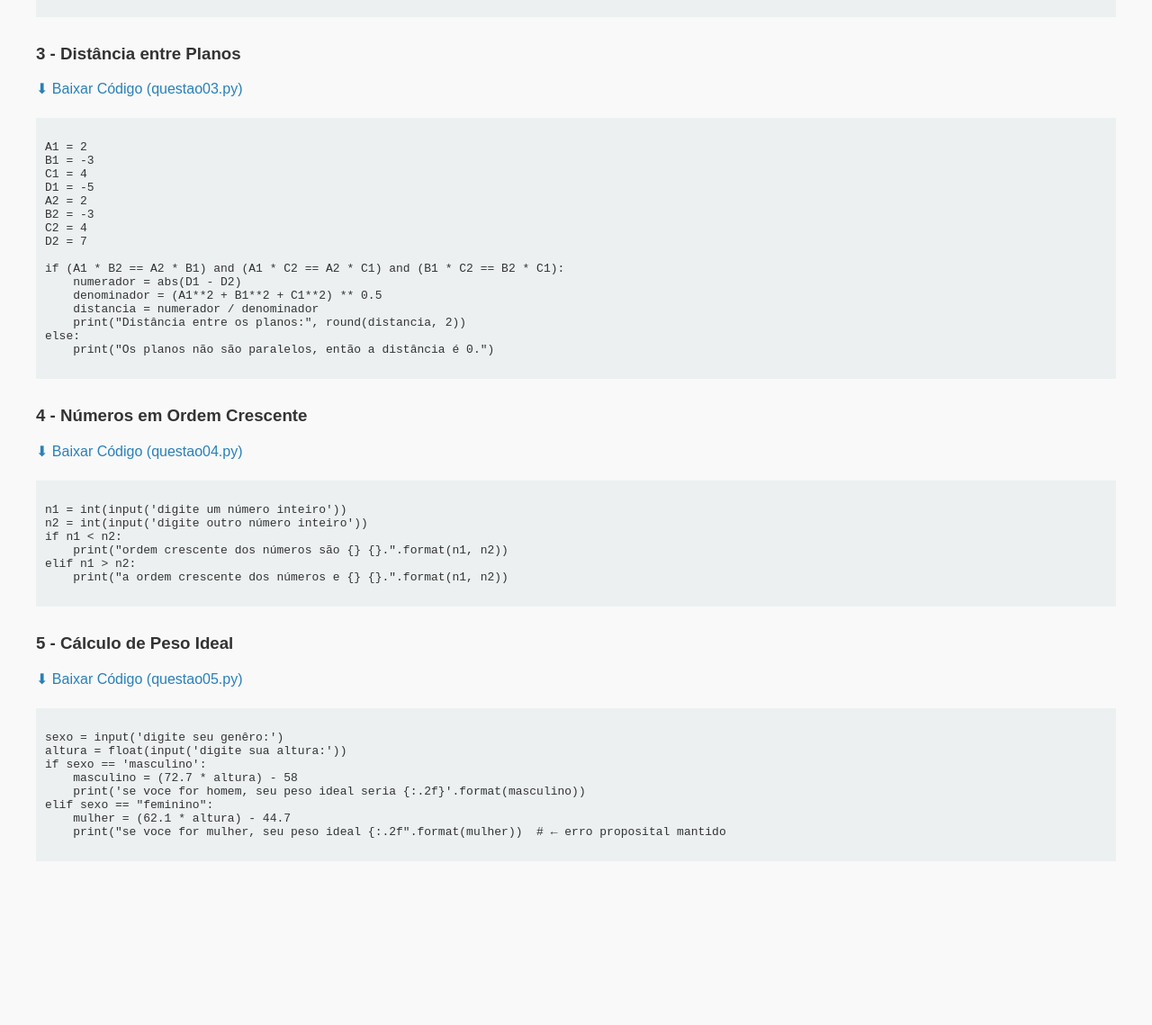
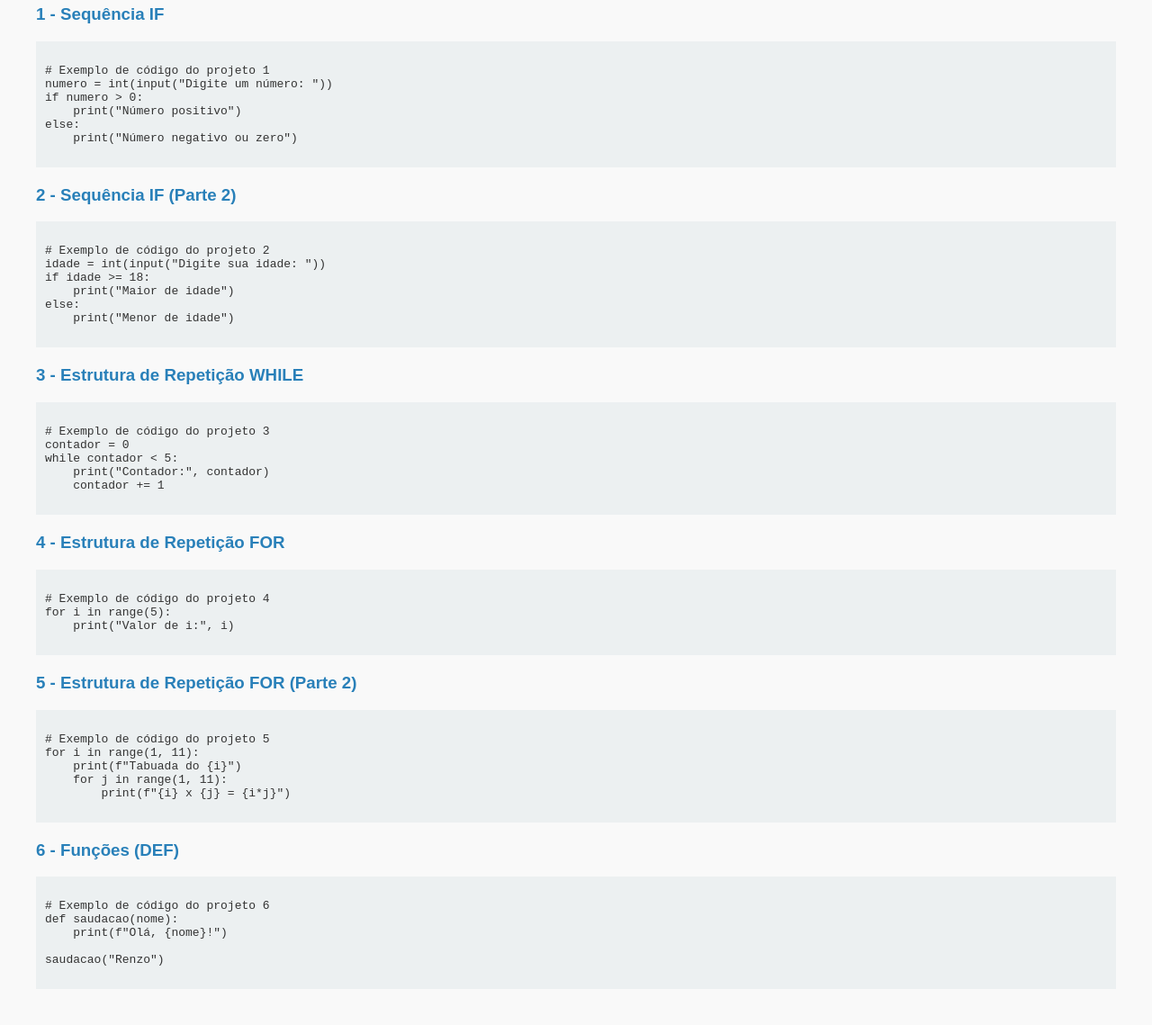
Before and after one commit to renzovaz/College-Projects, a plain HTML site: page index.html in a window 1280 px wide. Shown: the part 759-1898 px from the top of the page at 90% size. Before the commit the page ends 1756 px from the top, so only its background shows below. Drawn offline with Linux system fonts and the light colour scheme.

Commit message:
anexo do meu site do Github Pages ao repositório

```diff
--- a/index.html
+++ b/index.html
@@ -2,7 +2,7 @@
 <html lang="pt-BR">
 <head>
   <meta charset="UTF-8">
-  <title>Seu Nome - Projetos Acadêmicos</title>
+  <title>Renzo Machado Vaz - Projetos Acadêmicos</title>
   <style>
     body {
       font-family: Arial, sans-serif;
@@ -17,7 +17,7 @@
       margin-bottom: 40px;
     }
     .project {
-      margin-bottom: 30px;
+      margin-bottom: 20px;
     }
     .project pre {
       background-color: #ecf0f1;
@@ -31,96 +31,106 @@
     a:hover {
       text-decoration: underline;
     }
-    .download-link {
-      display: inline-block;
-      margin-bottom: 10px;
-    }
   </style>
 </head>
 <body>
 
-  <h1>Seu Nome</h1>
-  <p><strong>Idade:</strong> Sua Idade</p>
-  <p><strong>E-mail:</strong> <a href="mailto:seu.email@exemplo.com">seu.email@exemplo.com</a></p>
-  <p><strong>Localização:</strong> Sua Cidade – UF</p>
-  <p><strong>Curso:</strong> Seu Curso – Instituição</p>
+  <h1>Renzo Machado Vaz</h1>
+  <p><strong>Idade:</strong> 18 anos</p>
+  <p><strong>E-mail:</strong> <a href="mailto:renzo.vaz@sempreceub.com">renzo.vaz@sempreceub.com</a></p>
+  <p><strong>Localização:</strong> Brasília – DF</p>
+  <p><strong>Curso:</strong> Engenharia de Software – CEUB (em andamento)</p>
 
   <section>
     <h2>Sobre Mim</h2>
-    <p>Descrição breve sobre você, seu interesse por tecnologia, projetos, estudos, etc.</p>
+    <p>Sou estudante de Engenharia de Software no Centro Universitário CEUB, residente em Brasília-DF. Desde cedo, sou apaixonado por tecnologia, programação e inovação. Entrei no curso com o desejo de transformar ideias em soluções reais, criando sistemas que impactem firmemente o cotidiano das pessoas.</p>
+    <p>Atualmente estou no início de minha trajetória acadêmica, mas já venho desenvolvendo projetos pessoais e estudando por conta própria linguagens de programação e ferramentas de produtividade. Busco oportunidades de estágio ou participação em projetos para aplicar meus conhecimentos, crescer como profissional e contribuir com equipes multidisciplinares.</p>
+  </section>
+
+  <section>
+    <h2>Formação</h2>
+    <ul>
+      <li>Ensino Médio Completo</li>
+      <li>Engenharia de Software (iniciado em 2025 – CEUB)</li>
+    </ul>
+  </section>
+
+  <section>
+    <h2>Cursos Complementares</h2>
+    <ul>
+      <li>Microsoft Excel Intermediário</li>
+      <li>Microsoft Word Intermediário</li>
+      <li>Noções de HTML, CSS e lógica de programação</li>
+      <li>Google Workspace para produtividade</li>
+    </ul>
   </section>
 
   <section>
     <h2>Projetos Acadêmicos</h2>
 
     <div class="project">
-      <h3>1 - Cálculo do Volume da Esfera</h3>
-      <a class="download-link" href="questao01.py" download>⬇ Baixar Código (questao01.py)</a>
+      <h3><a href="1-ap-lp-sequencia-if/">1 - Sequência IF</a></h3>
       <pre><code>
-r = float(input('digite o valor da esfera'))
-volume = (4/3) * 3.14 * (r**4)
-print(volume)
+# Exemplo de código do projeto 1
+numero = int(input("Digite um número: "))
+if numero > 0:
+    print("Número positivo")
+else:
+    print("Número negativo ou zero")
       </code></pre>
     </div>
 
     <div class="project">
-      <h3>2 - Cálculo de Consumo de Água</h3>
-      <a class="download-link" href="questao02.py" download>⬇ Baixar Código (questao02.py)</a>
+      <h3><a href="2-ap-lp-sequencia-if/">2 - Sequência IF (Parte 2)</a></h3>
       <pre><code>
-peso = float(input('digite seu peso'))
-agua = peso * 0.03
-print('para seu peso, o consugmo ideal de agua seria {}'.format(agua))
+# Exemplo de código do projeto 2
+idade = int(input("Digite sua idade: "))
+if idade >= 18:
+    print("Maior de idade")
+else:
+    print("Menor de idade")
       </code></pre>
     </div>
 
     <div class="project">
-      <h3>3 - Distância entre Planos</h3>
-      <a class="download-link" href="questao03.py" download>⬇ Baixar Código (questao03.py)</a>
+      <h3><a href="3-ap-lp-while/">3 - Estrutura de Repetição WHILE</a></h3>
       <pre><code>
-A1 = 2
-B1 = -3
-C1 = 4
-D1 = -5
-A2 = 2
-B2 = -3
-C2 = 4
-D2 = 7
-
-if (A1 * B2 == A2 * B1) and (A1 * C2 == A2 * C1) and (B1 * C2 == B2 * C1):
-    numerador = abs(D1 - D2)
-    denominador = (A1**2 + B1**2 + C1**2) ** 0.5
-    distancia = numerador / denominador
-    print("Distância entre os planos:", round(distancia, 2))
-else:
-    print("Os planos não são paralelos, então a distância é 0.")
+# Exemplo de código do projeto 3
+contador = 0
+while contador < 5:
+    print("Contador:", contador)
+    contador += 1
       </code></pre>
     </div>
 
     <div class="project">
-      <h3>4 - Números em Ordem Crescente</h3>
-      <a class="download-link" href="questao04.py" download>⬇ Baixar Código (questao04.py)</a>
+      <h3><a href="4-ap-lp-for/">4 - Estrutura de Repetição FOR</a></h3>
       <pre><code>
-n1 = int(input('digite um número inteiro'))
-n2 = int(input('digite outro número inteiro'))
-if n1 < n2:
-    print("ordem crescente dos números são {} {}.".format(n1, n2))
-elif n1 > n2:
-    print("a ordem crescente dos números e {} {}.".format(n1, n2))
+# Exemplo de código do projeto 4
+for i in range(5):
+    print("Valor de i:", i)
       </code></pre>
     </div>
 
     <div class="project">
-      <h3>5 - Cálculo de Peso Ideal</h3>
-      <a class="download-link" href="questao05.py" download>⬇ Baixar Código (questao05.py)</a>
+      <h3><a href="5-ap-lp-for2/">5 - Estrutura de Repetição FOR (Parte 2)</a></h3>
       <pre><code>
-sexo = input('digite seu genêro:')
-altura = float(input('digite sua altura:'))
-if sexo == 'masculino':
-    masculino = (72.7 * altura) - 58
-    print('se voce for homem, seu peso ideal seria {:.2f}'.format(masculino))
-elif sexo == "feminino":
-    mulher = (62.1 * altura) - 44.7
-    print("se voce for mulher, seu peso ideal {:.2f".format(mulher))  # ← erro proposital mantido
+# Exemplo de código do projeto 5
+for i in range(1, 11):
+    print(f"Tabuada do {i}")
+    for j in range(1, 11):
+        print(f"{i} x {j} = {i*j}")
+      </code></pre>
+    </div>
+
+    <div class="project">
+      <h3><a href="6-ap-lp-def/">6 - Funções (DEF)</a></h3>
+      <pre><code>
+# Exemplo de código do projeto 6
+def saudacao(nome):
+    print(f"Olá, {nome}!")
+
+saudacao("Renzo")
       </code></pre>
     </div>
 
```
